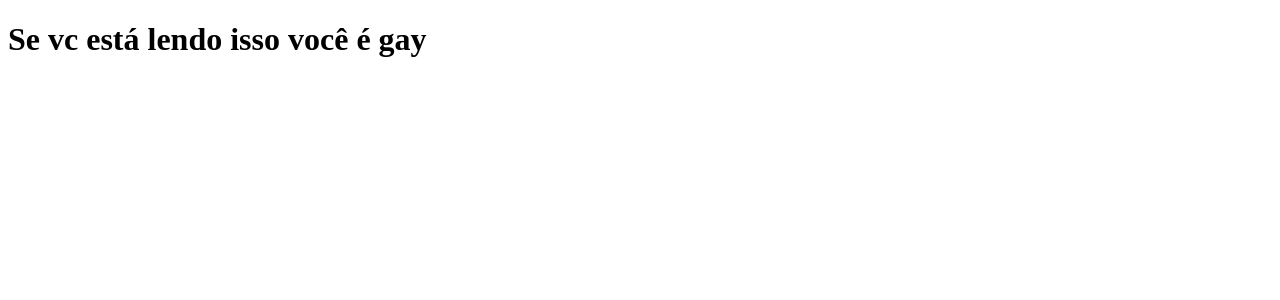
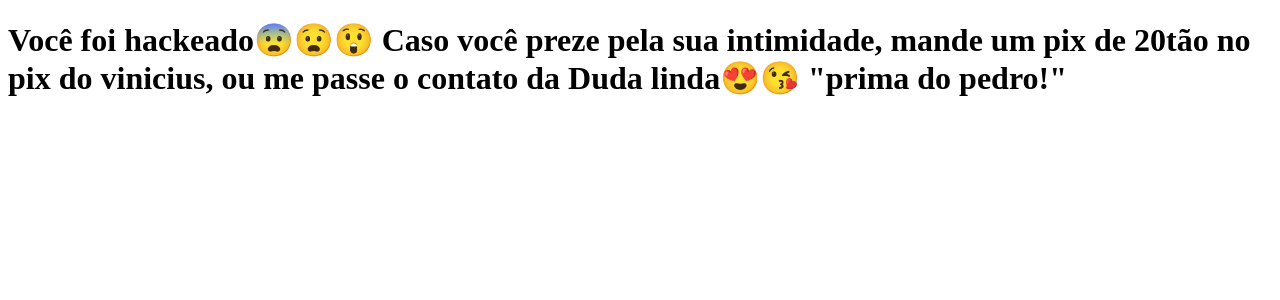
Before and after one commit to ViniciusGGomes/clone-tabnews, a Next.js app: page / in a window 1280 px wide. Shown: the top 300 px of the page. Built offline with nearby package versions, Linux system fonts and the light colour scheme.

Commit message:
modifica a frase

```diff
--- a/pages/index.js
+++ b/pages/index.js
@@ -1,5 +1,5 @@
 function Home(){
-    return <h1>Se vc está lendo isso você é gay</h1>
+    return <h1>Você foi hackeado😨😧😲 Caso você preze pela sua intimidade, mande um pix de 20tão no pix do vinicius, ou me passe o contato da Duda linda😍😘 "prima do pedro!"</h1>
 }
 
 export default Home;
```
